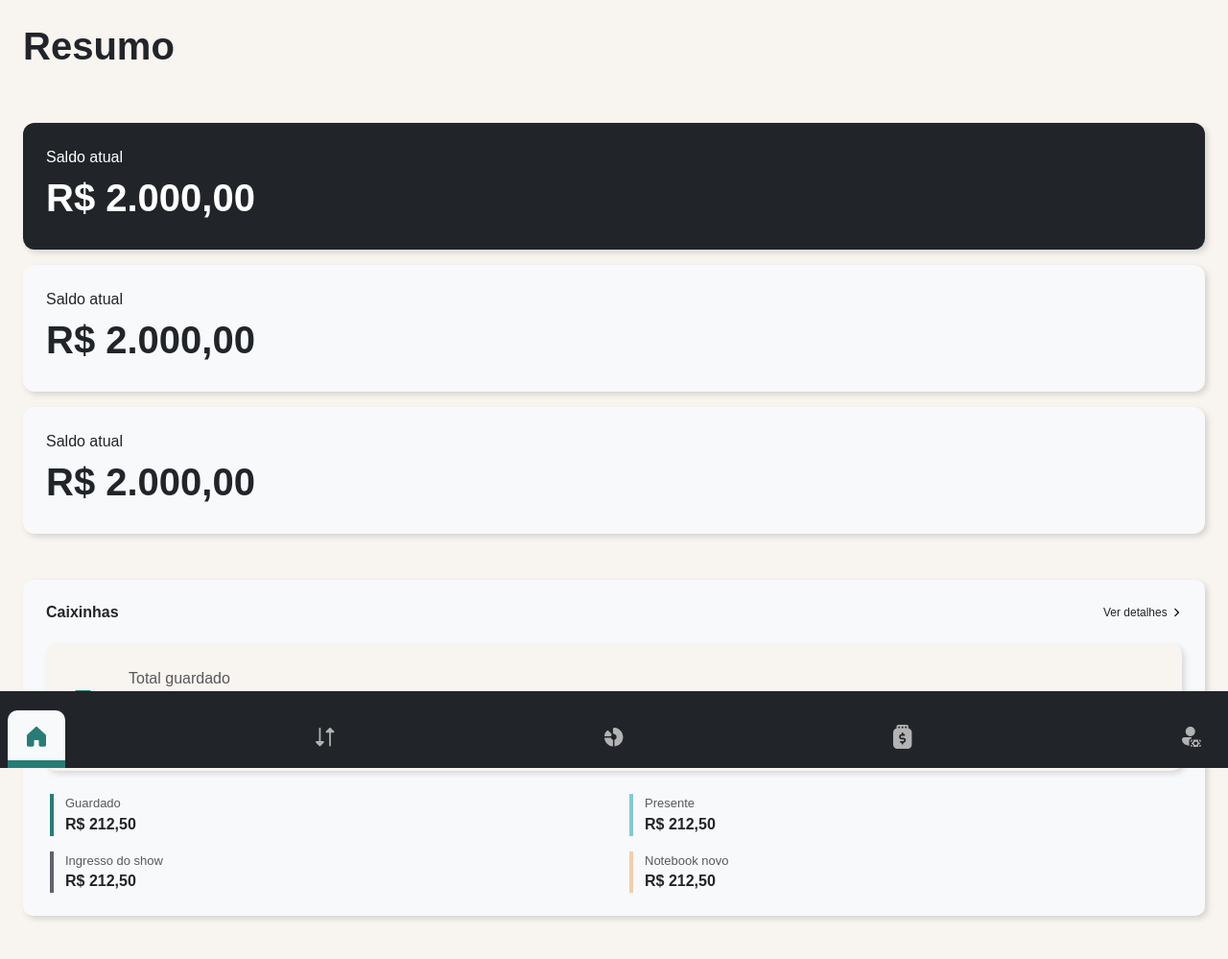
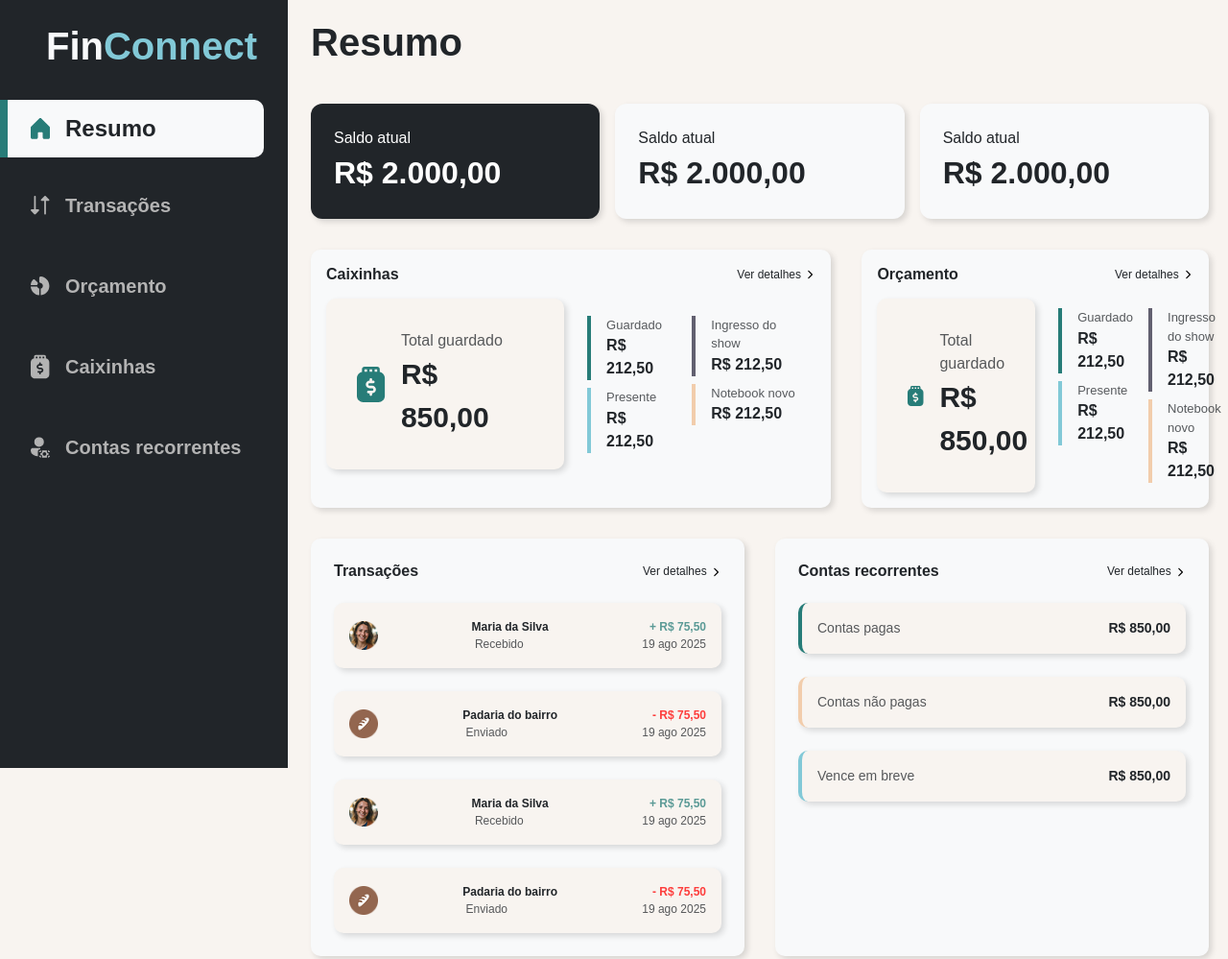
Before and after one commit to danielmrz-dev/finconnect, a plain HTML site: page index.html in a window 1280 px wide. Shown: the top 999 px of the page at 96% size. Drawn offline with nearby package versions, Linux system fonts and the light colour scheme; a web font is replaced by a local one.

Commit message:
Ajusta responsividade

```diff
--- a/index.html
+++ b/index.html
@@ -13,89 +13,94 @@
     <link rel="stylesheet" href="./styles.css" />
   </head>
   <body>
-    <nav class="sidenav bg-dark d-flex flex-column gap-5">
-      <h1 class="title text-light fs-2 fw-bolder px-5">
+    <nav class="sidenav bg-dark">
+      <ul class="nav">
+        <h1 class="title text-light fs-1 fw-bolder px-5">
           Fin<span class="title-color">Connect</span>
         </h1>
-      <ul class="nav flex-row justify-content-between px-2">
         <li
-          class="nav-item active text-start fs-4 bg-light d-flex align-items-center justify-content-center"
+          class="nav-item active fs-4 bg-light d-flex align-items-center"
         >
           <a
-            class="text-dark fw-bold text-decoration-none"
+            class="d-flex align-items-center gap-3 text-dark fw-bold text-decoration-none"
             aria-current="page"
             href="#"
           >
             <img class="icon" src="./assets/home-icon.svg" alt="" />
+            <span class="tab-title">Resumo</span>
           </a>
         </li>
         <li
-          class="nav-item text-start fs-4 d-flex align-items-center justify-content-center"
+          class="nav-item fs-4 d-flex align-items-center"
         >
           <a
-            class="text-dark fw-bold text-decoration-none"
+            class="d-flex gap-3 text-dark fw-bold text-decoration-none"
             aria-current="page"
             href="#"
           >
             <img class="icon" src="./assets/transactions-icon.svg" alt="" />
+            <span class="tab-title inactive">Transações</span>
           </a>
         </li>
         <li
-          class="nav-item text-start fs-4 d-flex align-items-center justify-content-center"
+          class="nav-item fs-4 d-flex align-items-center"
         >
           <a
-            class="text-dark fw-bold text-decoration-none"
+            class="d-flex gap-3 text-dark fw-bold text-decoration-none"
             aria-current="page"
             href="#"
           >
             <img class="icon" src="./assets/chart-icon.svg" alt="" />
+            <span class="tab-title inactive">Orçamento</span>
           </a>
         </li>
         <li
-          class="nav-item text-start fs-4 d-flex align-items-center justify-content-center"
+          class="nav-item fs-4 d-flex align-items-center"
         >
           <a
-            class="text-dark fw-bold text-decoration-none"
+            class="d-flex gap-3 text-dark fw-bold text-decoration-none"
             aria-current="page"
             href="#"
           >
             <img class="icon" src="./assets/savings-icon.svg" alt="" />
+            <span class="tab-title inactive">Caixinhas</span>
           </a>
         </li>
         <li
-          class="nav-item text-start fs-4 d-flex align-items-center justify-content-center"
+          class="nav-item fs-4 d-flex align-items-center"
         >
           <a
-            class="text-dark fw-bold text-decoration-none"
+            class="d-flex gap-3 text-dark fw-bold text-decoration-none"
             aria-current="page"
             href="#"
           >
             <img class="icon" src="./assets/profile-icon.svg" alt="" />
+            <span class="tab-title inactive">Contas recorrentes</span>
           </a>
         </li>
       </ul>
     </nav>
 
-    <main class="main d-flex flex-column p-4 gap-5">
-      <h1 class="fw-bold">Resumo</h1>
+    <main class="main">
+      <h1 class="page-title fw-bold">Resumo</h1>
 
-      <section class="balance d-flex flex-column gap-3">
+      <section class="balance">
         <div class="info-container d-flex flex-column bg-dark text-white p-4">
           <span class="fs-6">Saldo atual</span>
-          <strong class="fs-1 fw-bolder">R$ 2.000,00</strong>
+          <strong class="fs-2 fw-bolder">R$ 2.000,00</strong>
         </div>
         <div class="info-container d-flex flex-column bg-light text-dark p-4">
           <span class="fs-6">Saldo atual</span>
-          <strong class="fs-1 fw-bolder">R$ 2.000,00</strong>
+          <strong class="fs-2 fw-bolder">R$ 2.000,00</strong>
         </div>
         <div class="info-container d-flex flex-column bg-light text-dark p-4">
           <span class="fs-6">Saldo atual</span>
-          <strong class="fs-1 fw-bolder">R$ 2.000,00</strong>
+          <strong class="fs-2 fw-bolder">R$ 2.000,00</strong>
         </div>
       </section>
 
-      <section class="pots d-flex flex-column gap-4 bg-light p-4">
-        <div class="d-flex align-items-center justify-content-between">
+      <section class="pots bg-light">
+        <div class="pots-header">
           <h2 class="fw-bold m-0 fs-6">Caixinhas</h2>
           <span class="see-details">
             Ver detalhes
@@ -103,40 +108,86 @@
           </span>
         </div>
 
-        <div class="pots-container d-flex align-items-center text-dark p-4">
+        <div class="pots-info">
+          <div class="pots-container">
             <img class="pots-icon" src="./assets/savings-icon-green.svg" alt="">
             <div class="d-flex flex-column">
               <p class="m-0 opacity-75">Total guardado</p>
-            <strong class="fs-1 fw-bolder">R$ 850,00</strong>
+              <strong class="pots-value fw-bolder">R$ 850,00</strong>
             </div>
 
           </div>
-        <div class="pots-division d-grid align-items-center gap-3">
-          <div class="row">
-            <div class="pots-type pl-2 col">
+          <div class="pots-division">
+            <div class="pots-division-container">
+              <div class="pots-type pl-2">
                 <p class="pot-title m-0 opacity-75">Guardado</p>
                 <p class="m-0 fw-bold">R$ 212,50</p>
               </div>
-            <div class="pots-type pl-2 col second-pot">
+              <div class="pots-type pl-2 second-pot">
                 <p class="pot-title m-0 opacity-75">Presente</p>
                 <p class="m-0 fw-bold">R$ 212,50</p>
               </div>
             </div>
-          <div class="row">
-            <div class="pots-type pl-2 col third-pot">
+            <div class="pots-division-container">
+              <div class="pots-type pl-2 third-pot">
                 <p class="pot-title m-0 opacity-75">Ingresso do show</p>
                 <p class="m-0 fw-bold">R$ 212,50</p>
               </div>
-            <div class="pots-type pl-2 col fourth-pot">
+              <div class="pots-type pl-2 fourth-pot">
                 <p class="pot-title m-0 opacity-75">Notebook novo</p>
                 <p class="m-0 fw-bold">R$ 212,50</p>
+              </div>
             </div>
         </div>
 
         </div>
       </section>
 
-      <section class="pots d-flex flex-column gap-4 bg-light p-4">
+      <section class="budget bg-light">
+        <div class="budget-header">
+          <h2 class="fw-bold m-0 fs-6">Orçamento</h2>
+          <span class="see-details">
+            Ver detalhes
+            <img class="icon-small" src="./assets/seta-direita.svg" alt="" />
+          </span>
+        </div>
+
+        <div class="budget-info">
+          <div class="budget-container">
+            <img class="budget-icon" src="./assets/savings-icon-green.svg" alt="">
+            <div class="d-flex flex-column">
+              <p class="m-0 opacity-75">Total guardado</p>
+              <strong class="budget-value fw-bolder">R$ 850,00</strong>
+            </div>
+
+          </div>
+          <div class="budget-division">
+            <div class="budget-division-container">
+              <div class="budget-type pl-2">
+                <p class="pot-title m-0 opacity-75">Guardado</p>
+                <p class="m-0 fw-bold">R$ 212,50</p>
+              </div>
+              <div class="budget-type pl-2 second-pot">
+                <p class="pot-title m-0 opacity-75">Presente</p>
+                <p class="m-0 fw-bold">R$ 212,50</p>
+              </div>
+            </div>
+            <div class="budget-division-container">
+              <div class="budget-type pl-2 third-pot">
+                <p class="pot-title m-0 opacity-75">Ingresso do show</p>
+                <p class="m-0 fw-bold">R$ 212,50</p>
+              </div>
+              <div class="budget-type pl-2 fourth-pot">
+                <p class="pot-title m-0 opacity-75">Notebook novo</p>
+                <p class="m-0 fw-bold">R$ 212,50</p>
+              </div>
+            </div>
+        </div>
+
+        </div>
+      </section>
+
+      <section class="transactions d-flex flex-column gap-4 bg-light p-4">
         <div class="d-flex align-items-center justify-content-between">
           <h2 class="fw-bold m-0 fs-6">Transações</h2>
           <span class="see-details">
--- a/styles.css
+++ b/styles.css
@@ -12,6 +12,10 @@ body {
 }
 
 .main {
+  display: flex;
+  flex-direction: column;
+  padding: 1.25rem;
+  gap: 2rem;
   margin-bottom: 5rem;
 }
 
@@ -21,7 +25,18 @@ body {
   position: fixed;
   bottom: 0;
   display: flex;
+  flex-direction: column;
+  gap: 5px;
   justify-content: end;
+}
+
+.nav {
+  padding-inline: 1rem;
+  justify-content: space-between;
+}
+
+.tab-title {
+  display: none;
 }
 
 .title {
@@ -37,6 +52,7 @@ body {
   width: 60px;
   border-radius: 10px 10px 0 0;
   border-bottom: 8px solid transparent;
+  justify-content: center;
 }
 
 .active {
@@ -59,16 +75,76 @@ body {
   box-shadow: 3px 3px 6px rgba(0, 0, 0, 0.137);
 }
 
-.pots, .recurring-bills {
+.pots,
+.recurring-bills,
+.budget,
+.transactions {
   border-radius: 10px;
   box-shadow: 3px 3px 6px rgba(0, 0, 0, 0.137);
 }
 
-.pots-container, .transactions-container {
+.pots,
+.budget {
+  display: flex;
+  flex-direction: column;
+  gap: 1rem;
+  padding: 1rem;
+}
+
+.pots-header,
+.budget-header {
+  display: flex;
+  align-items: center;
+  justify-content: space-between;
+}
+
+.pots-info,
+.budget-info {
+  display: flex;
+  flex-direction: column;
+  gap: 1rem;
+}
+
+.pots-container,
+.transactions-container,
+.budget-container,
+.transactions-container {
+  display: flex;
+  align-items: center;
+  padding: 1.5rem;
   background-color: #f8f4f0;
   border-radius: 10px;
   box-shadow: 3px 3px 6px rgba(0, 0, 0, 0.137);
-  gap: 2rem;
+  gap: 1rem;
+}
+
+.pots-division,
+.budget-division {
+  display: flex;
+  justify-content: space-between;
+  padding: 0.5rem;
+  gap: 1rem;
+}
+
+.pots-division-container,
+.budget-division-container {
+  display: flex;
+  flex-direction: column;
+  gap: .5rem;
+}
+
+.pots-value {
+  font-size: 34px;
+}
+
+.budget-value {
+  font-size: 34px;
+}
+
+.balance {
+  display: flex;
+  flex-direction: column;
+  gap: 1rem;
 }
 
 .transactions-container {
@@ -83,41 +159,48 @@ body {
   text-align: end;
 }
 
-.arrow-down, .arrow-up {
+.arrow-down,
+.arrow-up {
   width: 12px;
   transform: rotate(45deg);
 }
 
 .transaction-amount-received {
-  color: #277C78;
+  color: #277c78;
 }
 
 .transaction-amount-sent {
-  color: #FF0000;
+  color: #ff0000;
 }
 
-.pots-icon {
+.pots-icon,
+.budget-icon {
   width: 30px;
 }
 
-.pots-type {
-  border-left: 4px solid #277C78;
-  margin-left: 1rem;
+.pots-type,
+.budget-type {
+  border-left: 4px solid #277c78;
+  padding-left: 1rem;
 }
 
-.second-pot {
-  border-left: 4px solid #82C9D7;
+.second-pot,
+.budget-pot {
+  border-left: 4px solid #82c9d7;
 }
 
-.third-pot {
+.third-pot,
+.budget-pot {
   border-left: 4px solid #626070;
 }
 
-.fourth-pot {
-  border-left: 4px solid #F2CDAC;
+.fourth-pot,
+.budget-pot {
+  border-left: 4px solid #f2cdac;
 }
 
-.pot-title {
+.pot-title,
+.budget-title {
   font-size: 13px;
 }
 
@@ -130,6 +213,10 @@ body {
   font-size: 14px;
 }
 
+.budget-title {
+  font-size: 12px;
+}
+
 .recurring-bills-container {
   border-left: 4px solid #277c78;
   background-color: #f8f4f0;
@@ -139,9 +226,138 @@ body {
 }
 
 .recurring-bills-container:nth-child(3) {
-  border-left: 4px solid #F2CDAC;
+  border-left: 4px solid #f2cdac;
 }
 
 .recurring-bills-container:nth-child(4) {
-  border-left: 4px solid #82C9D7;
+  border-left: 4px solid #82c9d7;
 }
+
+@media screen and (min-width: 992px) {
+  body {
+    display: flex;
+  }
+
+  .main {
+    margin-bottom: 0;
+    margin-left: 19rem;
+    width: 100%;
+    display: grid;
+  }
+
+  .sidenav {
+    max-width: 300px;
+    min-height: 100vh;
+    position: fixed;
+    display: flex;
+    flex-direction: row;
+  }
+
+  .nav {
+    display: flex;
+    flex-direction: column;
+    justify-content: start;
+    min-width: 100%;
+    padding: 1.5rem 0;
+    gap: 1.5rem;
+  }
+
+  .tab-title {
+    display: block;
+  }
+
+  .inactive {
+    color: #b3b3b3;
+    font-size: 20px;
+  }
+
+  .title {
+    display: flex;
+  }
+
+  .nav-item {
+    min-width: 275px;
+    text-align: left;
+    justify-content: flex-start;
+    align-items: flex-start;
+    padding-left: 2rem;
+  }
+
+  .active {
+    padding-left: 1.5rem;
+    min-height: 60px;
+    width: 60px;
+    border-radius: 0 10px 10px 0;
+    border-left: 8px solid #277c78;
+    border-bottom: none;
+  }
+
+  .balance {
+    display: flex;
+    flex-direction: row;
+    font-size: 1rem;
+    width: 100%;
+  }
+
+  .info-container {
+    width: 100%;
+  }
+
+  .page-title {
+    grid-area: 1 / 1 / 2 / 3;
+  }
+
+  .balance {
+    grid-area: 2 / 1 / 3 / 3;
+  }
+
+  .pots {
+    grid-area: 3 / 1 / 4 / 2;
+    width: 120%;
+  }
+
+  .pots-info,
+  .budget-info {
+    display: flex;
+    align-items: center;
+    flex-direction: row;
+    justify-content: space-between;
+    gap: 1rem;
+  }
+
+  .pots-header,
+  .budget-header {
+    grid-area: 1 / 1 / 2 / 3;
+  }
+
+  .pots-container,
+  .budget-container {
+    padding: 2rem;
+    width: 50%;
+  }
+
+  .pots-division,
+  .budget-division {
+    align-items: start;
+    justify-content: space-between;
+    width: 50%;
+  }
+
+  .pots-value {
+    font-size: 30px;
+  }
+
+  .budget-value {
+    font-size: 30px;
+  }
+
+  .budget {
+    grid-area: 3 / 2 / 4 / 3;
+    align-self: end;
+    justify-self: end;
+    width: 80%;
+  }
+
+  .recurring-bills {
+  }
+}
```
Also changed, not shown: assets/chart-icon-green.svg (added). Lines whose indentation alone changed are shown as unchanged.
